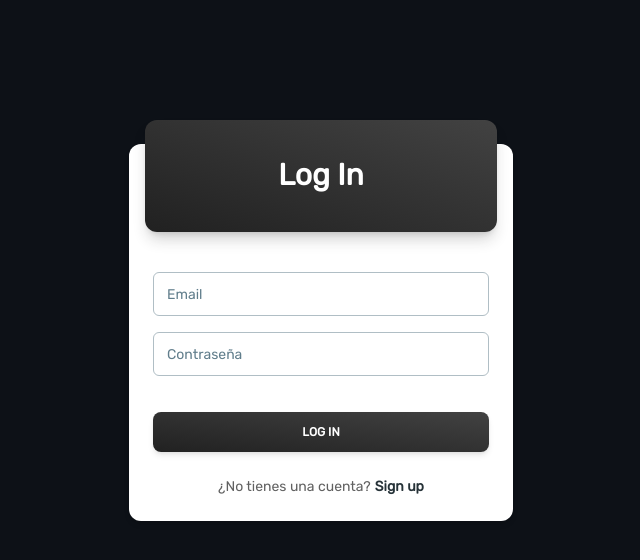
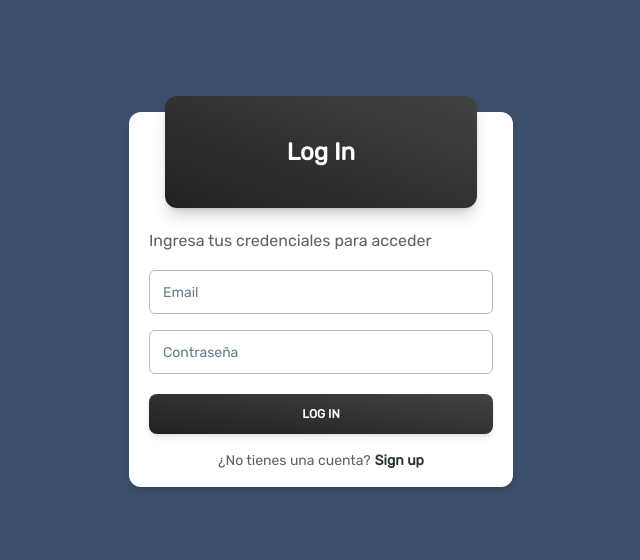
Before and after one commit to JuanGtz327/SGCD_FRONTEND, a React (Vite) app: page /login in a window 1280 px wide. Shown: the top 560 px of the page, without its empty margins (319-959 px from the left). Built offline with nearby package versions, Linux system fonts and the light colour scheme; no server answers; the HTML template or start-up script is replaced by a standard one.

Commit message:
Final style details in login and signup

```diff
--- a/src/index.css
+++ b/src/index.css
@@ -3,5 +3,5 @@
 @tailwind utilities;
 
 body {
-    background-color: #0d1117;
+    background-color: #3c4e69;
 }
--- a/src/pages/Login.jsx
+++ b/src/pages/Login.jsx
@@ -4,8 +4,6 @@ import { useNavigate } from "react-router-dom";
 import {
   Card,
   CardHeader,
-  CardBody,
-  CardFooter,
   Input,
   Button,
   Typography,
@@ -63,18 +61,21 @@ const LogIn = () => {
         isopen={alertConfig.isopen}
       />
 
-      <Card className="w-[90%] mx-[5%] sm:w-96 sm:mx-auto sm:mt-28 md:mt-36">
-        <form onSubmit={onSubmit}>
+      <Card className="w-[90%] mx-[5%] mt-16 px-5 py-2 sm:w-[24rem] sm:mx-auto sm:mt-28 md:mt-24 lg:mt-28">
         <CardHeader
           variant="gradient"
           color="gray"
           className="mb-4 grid h-28 place-items-center"
         >
-            <Typography variant="h3" color="white">
+          <Typography variant="h4" color="white">
             Log In
           </Typography>
         </CardHeader>
-          <CardBody className="flex flex-col gap-4">
+        <Typography color="gray" className="mt-1 font-normal">
+          Ingresa tus credenciales para acceder
+        </Typography>
+        <form onSubmit={onSubmit} className="mt-4 mb-2">
+          <div className="mb-4 flex flex-col gap-4">
             <Input
               type="email"
               label="Email"
@@ -89,16 +90,15 @@ const LogIn = () => {
               {...register("Password", { required: true })}
               error={errors.Password ? true : false}
             />
-          </CardBody>
-          <CardFooter className="pt-0 mt-3">
+          </div>
           {loading ? (
             <Spinner className="mx-auto" />
           ) : (
-              <Button variant="gradient" fullWidth type="submit">
+            <Button variant="gradient" fullWidth type="submit" className="mt-5">
               Log In
             </Button>
           )}
-            <Typography variant="small" className="mt-6 flex justify-center">
+          <Typography variant="small" className="mt-4 flex justify-center">
             ¿No tienes una cuenta?
             <Typography
               as="a"
@@ -110,7 +110,6 @@ const LogIn = () => {
               Sign up
             </Typography>
           </Typography>
-          </CardFooter>
         </form>
       </Card>
     </>
--- a/src/pages/Signup.jsx
+++ b/src/pages/Signup.jsx
@@ -61,10 +61,7 @@ const SignUp = () => {
         isopen={alertConfig.isopen}
       />
 
-      <Card
-        shadow={true}
-        className="mt-16 mx-auto w-[90%] px-5 py-2 xs:mx-auto sm:w-fit sm:mt-20 md:mt-24 lg:mt-28"
-      >
+      <Card className="mt-16 mx-auto w-[90%] px-5 py-2 xs:mx-auto sm:w-96 sm:mt-28 md:mt-24 lg:mt-28">
         <CardHeader
           variant="gradient"
           color="gray"
@@ -77,7 +74,7 @@ const SignUp = () => {
         <Typography color="gray" className="mt-1 font-normal">
           Ingresa tus datos para registrarte
         </Typography>
-        <form className="mt-4 mb-2 w-100 max-w-screen-lg" onSubmit={onSubmit}>
+        <form className="mt-4 mb-2" onSubmit={onSubmit}>
           <div className="mb-4 flex flex-col gap-4">
             <Input
               size="lg"
```
Lines whose indentation alone changed are shown as unchanged.
